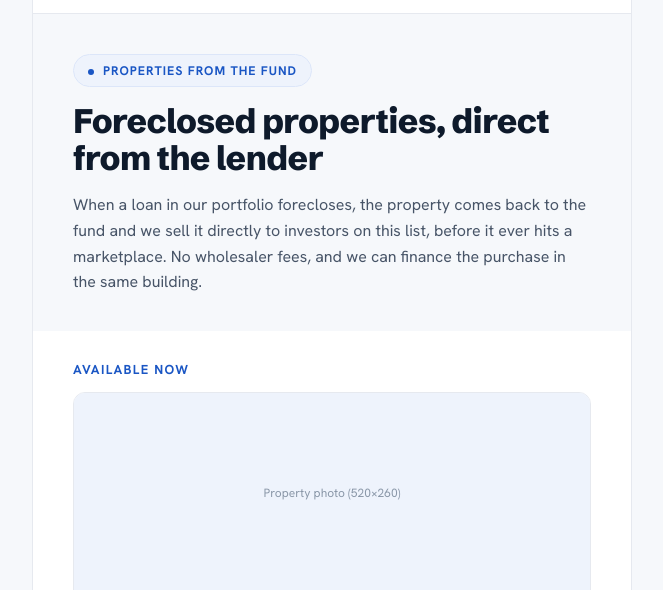
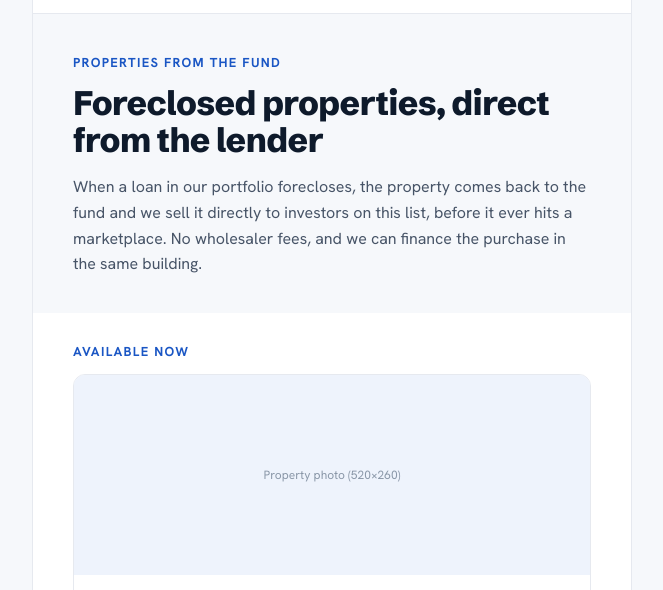
Before and after one commit to lyfe-gpt/usam-email-marketing, a plain HTML site: page fund-foreclosure-portfolio.html in a window 1280 px wide. Shown: the part 130-720 px from the top of the page, without its empty margins (308-971 px from the left). Drawn offline with Linux system fonts and the light colour scheme.

Commit message:
Drop pill eyebrow for plain-text left-aligned eyebrow on fund emails
Co-Authored-By: Claude Opus 4.8 <noreply@anthropic.com>

```diff
--- a/fund-foreclosure-portfolio.html
+++ b/fund-foreclosure-portfolio.html
@@ -64,10 +64,10 @@
 
         <!-- BLOCK: HERO (portfolio intro) -->
         <tr>
-          <td class="usam-pad" align="left" style="background-color:#F6F8FB; padding:40px 40px 36px; text-align:left;">
-            <span style="display:inline-block; background:#EEF3FC; border:1px solid #DCE6F9; border-radius:999px; padding:7px 14px; font-family:'Hanken Grotesk','Helvetica Neue',Arial,sans-serif; font-size:12.5px; font-weight:700; letter-spacing:0.08em; text-transform:uppercase; color:#1A56C4; margin-bottom:16px;"><span style="display:inline-block; width:6px; height:6px; border-radius:50%; background:#1A56C4; vertical-align:middle; margin-right:9px;"></span>Properties from the fund</span>
-            <h1 style="margin:0 0 16px; font-family:'Schibsted Grotesk','Helvetica Neue',Arial,sans-serif; font-weight:800; font-size:34px; line-height:1.08; letter-spacing:-0.02em; color:#0E1A2B; text-align:left;">Foreclosed properties, direct from the lender</h1>
-            <p style="margin:0; font-family:'Hanken Grotesk','Helvetica Neue',Arial,sans-serif; font-size:16px; line-height:1.6; color:#475467; text-align:left;">When a loan in our portfolio forecloses, the property comes back to the fund and we sell it directly to investors on this list, before it ever hits a marketplace. No wholesaler fees, and we can finance the purchase in the same building.</p>
+          <td class="usam-pad" style="background-color:#F6F8FB; padding:40px 40px 36px;">
+            <div style="font-family:'Hanken Grotesk','Helvetica Neue',Arial,sans-serif; font-size:13px; font-weight:700; letter-spacing:0.1em; text-transform:uppercase; color:#1A56C4; margin-bottom:14px;">Properties from the fund</div>
+            <h1 style="margin:0 0 16px; font-family:'Schibsted Grotesk','Helvetica Neue',Arial,sans-serif; font-weight:800; font-size:34px; line-height:1.08; letter-spacing:-0.02em; color:#0E1A2B;">Foreclosed properties, direct from the lender</h1>
+            <p style="margin:0; font-family:'Hanken Grotesk','Helvetica Neue',Arial,sans-serif; font-size:16px; line-height:1.6; color:#475467;">When a loan in our portfolio forecloses, the property comes back to the fund and we sell it directly to investors on this list, before it ever hits a marketplace. No wholesaler fees, and we can finance the purchase in the same building.</p>
           </td>
         </tr>
         <!-- /BLOCK: HERO -->
```
Also changed, not shown: fund-property-spotlight.html (+4 -4 lines).
